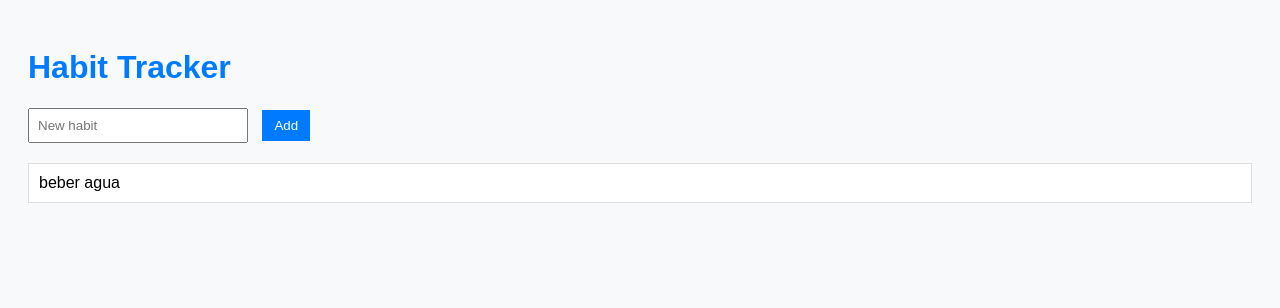
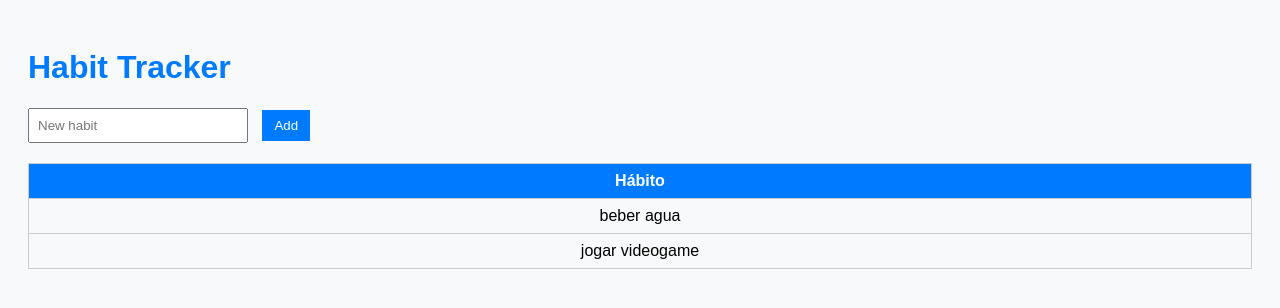
Before and after one commit to kaua-debug/GerenciadorDeH-bitos-python-, a Flask app: page / in a window 1280 px wide. Shown: the top 308 px of the page. Run offline with Flask 3, Linux system fonts and the light colour scheme.

Commit message:
funcionando

```diff
--- a/app.py
+++ b/app.py
@@ -1,9 +1,9 @@
 from flask import Flask, render_template, request, redirect
 import json
 import os
+from datetime import datetime, timedelta
 
 app = Flask(__name__)
-
 DATA_FILE = 'habits.json'
 
 # Carrega os hábitos do arquivo JSON
@@ -17,6 +17,10 @@
 def save_habits(habits):
     with open(DATA_FILE, 'w', encoding='utf-8') as f:
         json.dump(habits, f, indent=2)
+
+def get_last_days(n=7):
+    today = datetime.today()
+    return [(today - timedelta(days=1)).strftime('%Y-%m-%d') for i in reversed(range(n))]
 
 # Página inicial
 @app.route('/')
@@ -34,6 +38,23 @@
         save_habits(habits)
     return redirect('/')
 
+@app.route('/toggle', methods=['POST'])
+def toggle():
+    habit_name = request.form['habit_name']
+    date = request.fprm['date']
+
+
+    habits = load_habits()
+    for habit in habits:
+        if habit['name'] == habit_name:
+            if date in habit['days']:
+                habit['days'].remove(date)
+            else:
+                habit['days'].append(date)
+                break
+            save_habits(habits)
+            return redirect('/')
+
 # Inicia o servidor Flask
 if __name__ == '__main__':
     print("🚀 Servidor rodando em http://127.0.0.1:5000")
--- a/habits.json
+++ b/habits.json
@@ -2,5 +2,9 @@
   {
     "name": "beber agua",
     "days": []
+  },
+  {
+    "name": "jogar videogame",
+    "days": []
   }
 ]
--- a/static/style.css
+++ b/static/style.css
@@ -37,3 +37,20 @@
     border: 1px solid #ddd;
     margin-bottom: 5px;
 }
+
+table {
+    width: 100%;
+    border-collapse: collapse;
+    margin-top: 20px;
+}
+
+th, td {
+    border: 1px solid #ccc;
+    padding: 8px;
+    text-align: center;
+}
+
+th {
+    background-color: #007BFF;
+    color: white;
+}
--- a/templates/index.html
+++ b/templates/index.html
@@ -18,13 +18,35 @@
         <button type="submit">Add</button>
     </form>
 
-
-    <ul>
-        {% for habit in habits %}
-        <li>{{ habit.name}}</li>
-        {% else %}
-        <li>Nenhum habito cadastrado ainda</li>
-        {% endfor %}
-    </ul>
+    {%if habits %}
+    <table>
+        <thead>
+            <tr>
+                <th>Hábito</th>
+                {% for day in days %}
+                <th>{{ day }}</th>
+                {% endfor %}
+            </tr>
+        </thead>
+        <tbody>
+            {% for habit in habits %}
+            <tr>
+                <td>{{ habit.name }}</td>
+                {% for day in days %}
+                <td>
+                    <form action="/toggle"  method="post" style="display: inline;">
+                        <input type="hidden" name="habit_name" value="{{ habit.name }}">
+                        <input type="hidden" name="date" value="{{ day }}">
+                        <input type="checkbox" name="done" onchange="this.form.submit()"  {% if day in habit.days %}checked{% endif %}>
+                    </form>
+                </td>
+                {% endfor %}
+            </tr>
+            {% endfor %}
+        </tbody>
+    </table>
+    {% else %}
+        <p>Nenhum Hábito cadastrado ainda</p>
+        {% endif %}
 </body>
 </html>
```
Also changed, not shown: 1 other file.
